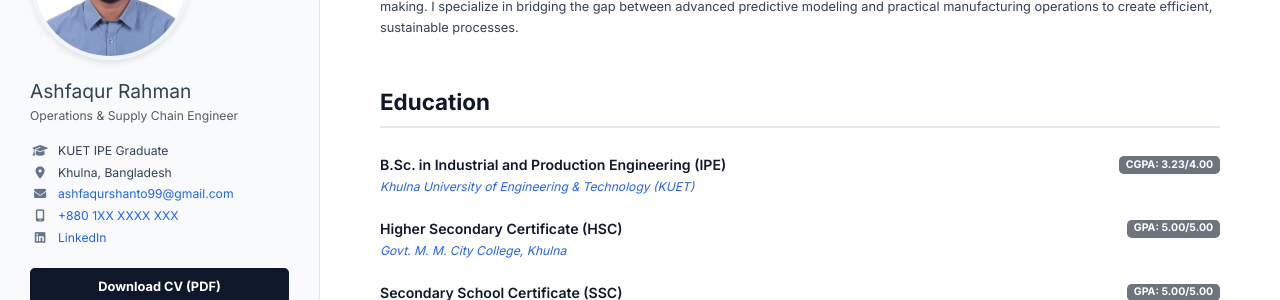
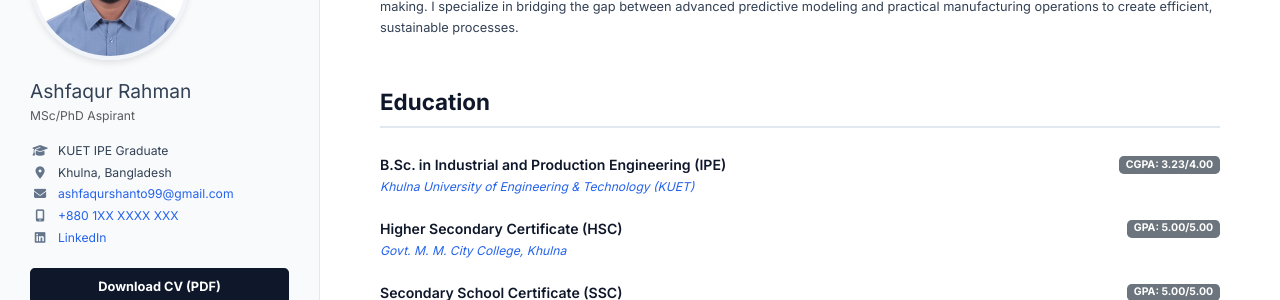
Before and after one commit to AshfaqurRahman99/AshfaqurRahman99.github.io, a Jekyll site: the page index.html, which Jekyll copies as it is, in a window 1280 px wide. Shown: the part 180-480 px from the top of the page. Built offline with Jekyll 4.4.1, drawn with Linux system fonts in a browser that asks for light colours; a style sheet for code colours, icons or effects is not loaded.

Commit message:
Update index.html

```diff
--- a/index.html
+++ b/index.html
@@ -656,7 +656,8 @@
             <div class="text-center text-lg-start">
                 <img src="profile.jpg" alt="Ashfaqur Rahman" class="profile-img">
                 <h1 class="h4 mb-1">Ashfaqur Rahman</h1>
-                <p class="text-muted mb-3" style="font-size: 0.95rem;">Operations & Supply Chain Engineer</p>
+                <p class="text-muted mb-3" style="font-size: 0.95rem;">MSc/PhD Aspirant</p>
+                <!-- <p class="text-muted mb-3" style="font-size: 0.95rem;">Operations & Supply Chain Engineer</p> -->
 
                 <!-- <div style="font-size: 0.9rem; line-height: 1.8;">
                     <div>📍 Khulna, Bangladesh</div>
```
